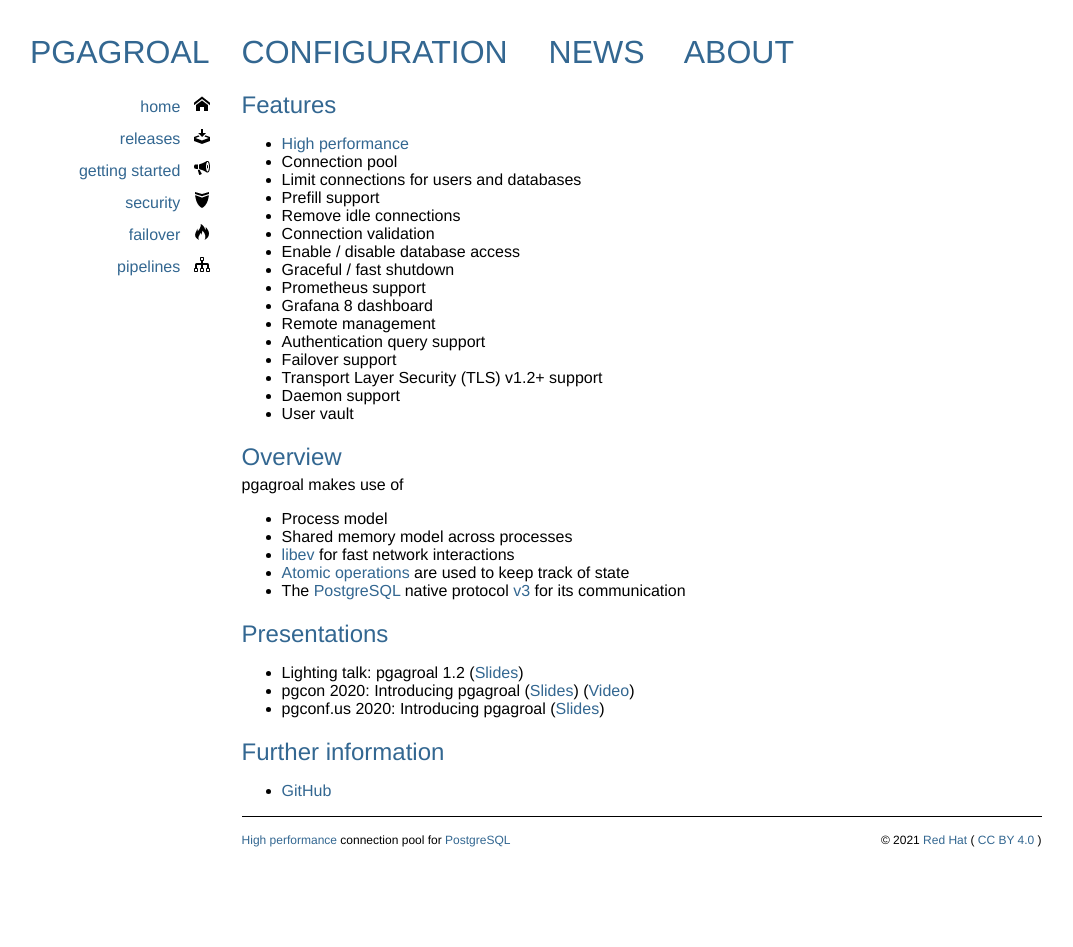
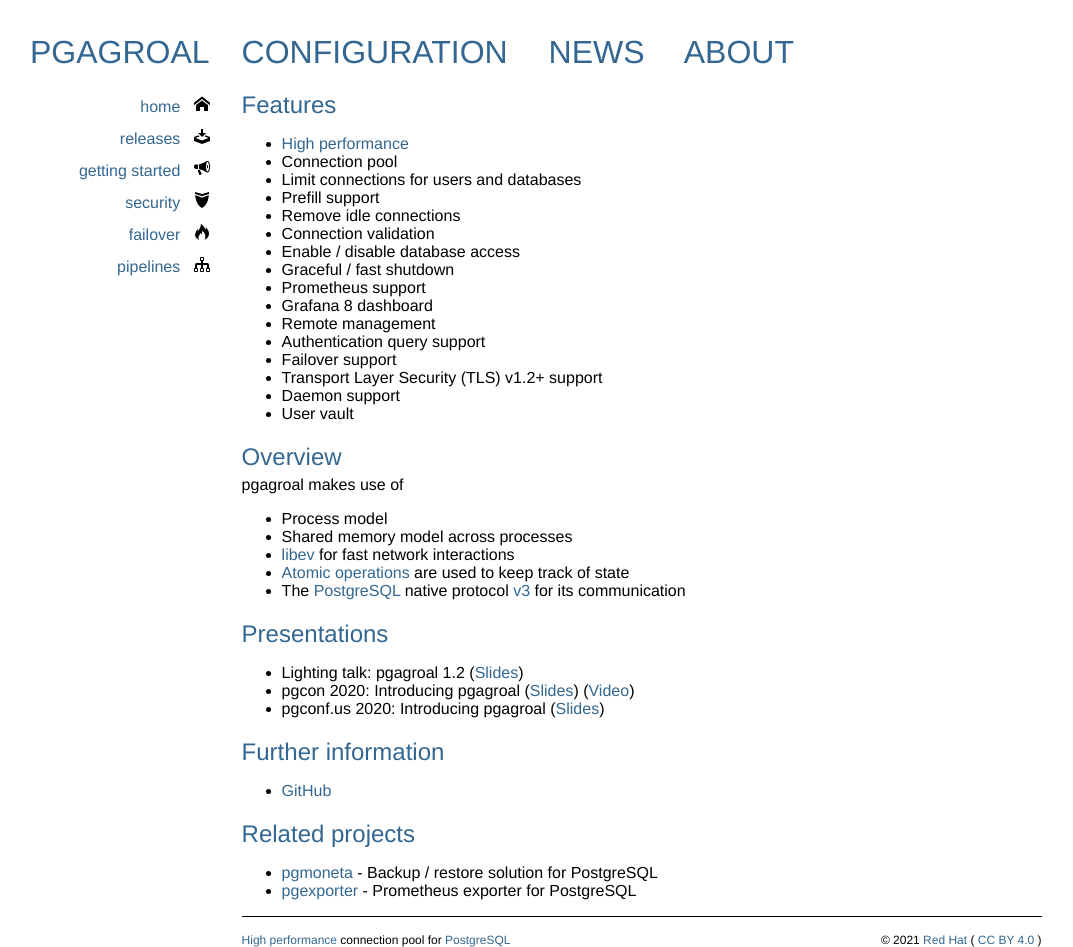
Before and after one commit to agroal/pgagroal, a Jekyll site: the page built from about.html, in a window 1280 px wide. Shown: the whole page, without its empty margins (10-1083 px from the left). Built offline with Jekyll 4.4.1, drawn with Linux system fonts in a browser that asks for light colours; some web fonts are replaced; before the commit the page ends 900 px from its top, so only the background shows below that.

Commit message:
Add related projects

```diff
--- a/about.html
+++ b/about.html
@@ -57,4 +57,11 @@
     <ul>
       <li><a href="https://github.com/agroal/pgagroal">GitHub</a></li>
     </ul>
+
+    <h2>Related projects</h2>
+
+    <ul>
+      <li><a href="https://github.com/pgmoneta/pgmoneta">pgmoneta</a> - Backup / restore solution for PostgreSQL</li>
+      <li><a href="https://github.com/pgexporter/pgexporter">pgexporter</a> - Prometheus exporter for PostgreSQL</li>
+    </ul>
 </div>
```
